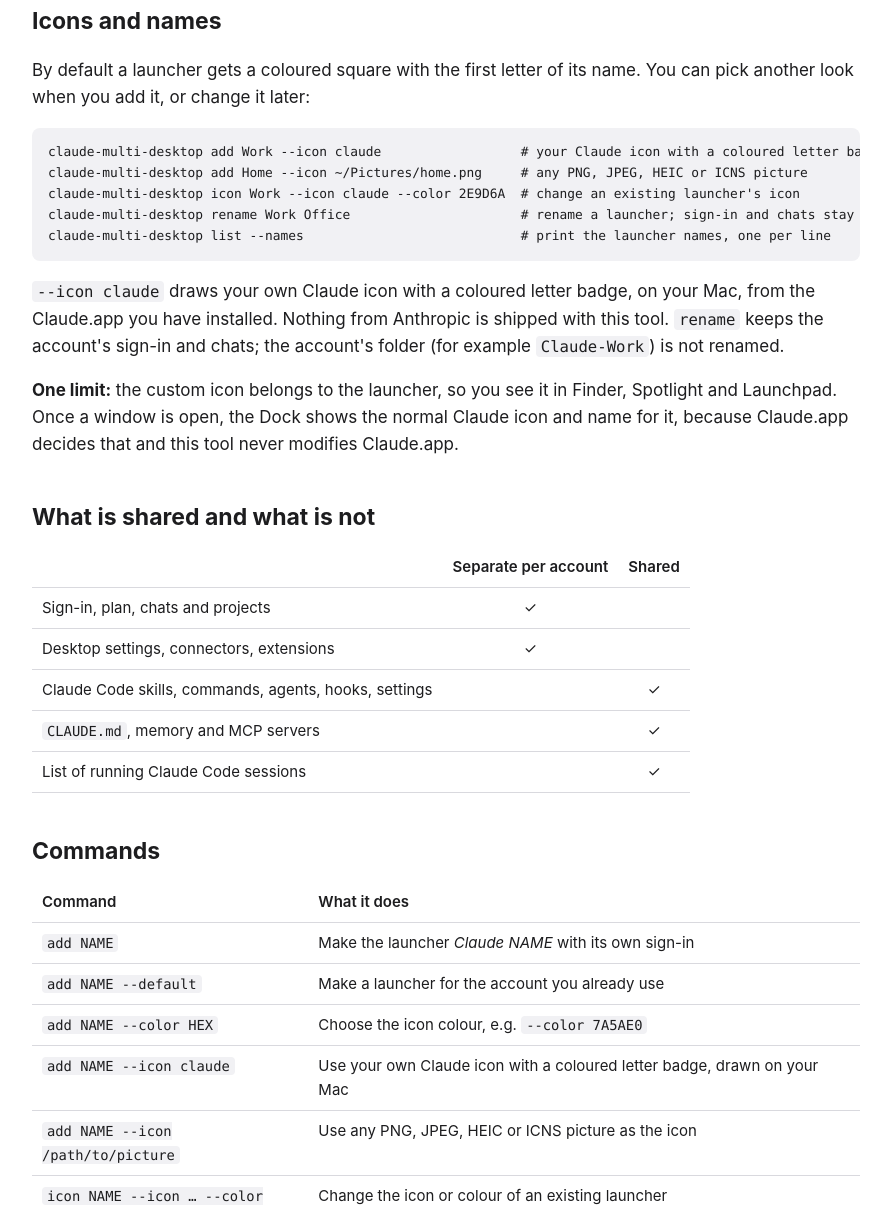
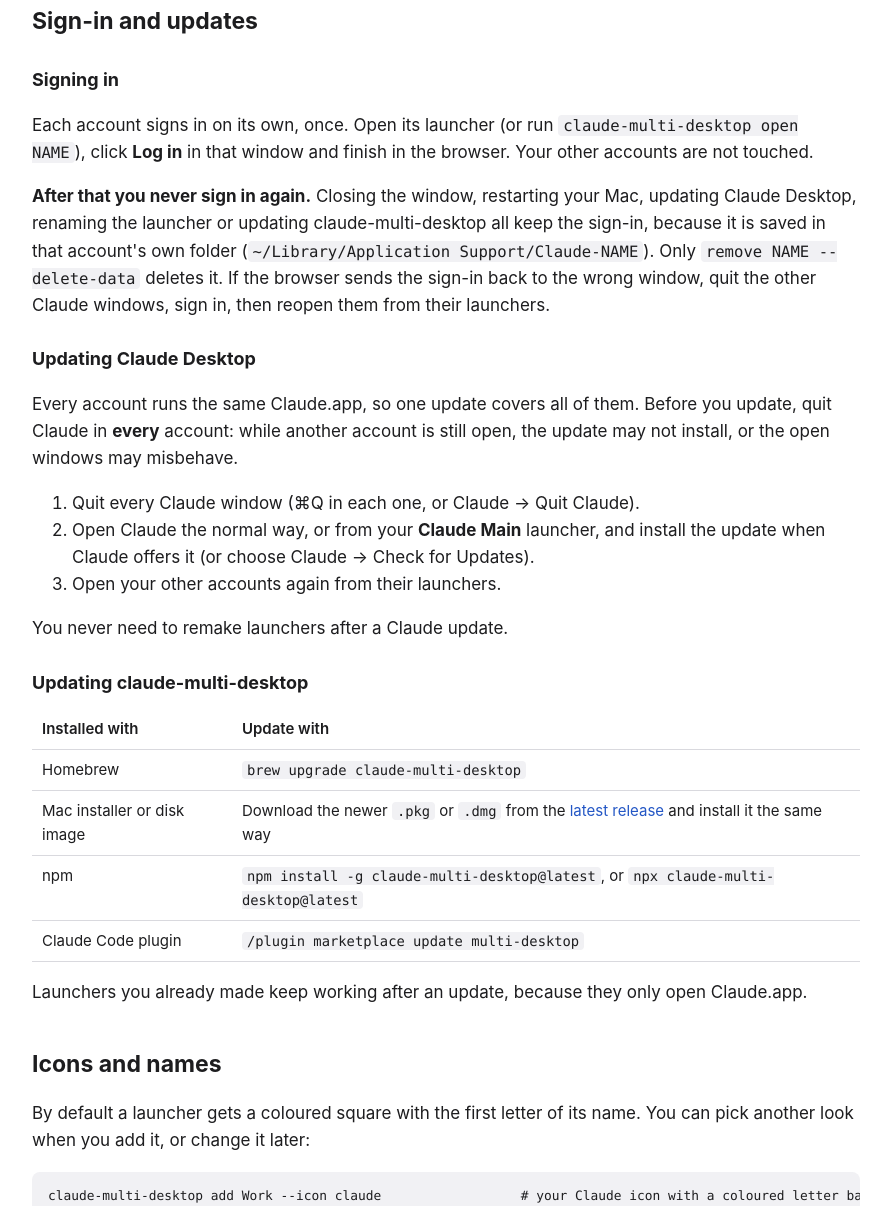
Before and after one commit to jackson-cmd/claude-multi-desktop, a website: page site/index.html in a window 1280 px wide. Shown: the part 3783-4989 px from the top of the page, without its empty margins (194-1085 px from the left). Drawn offline with Linux system fonts and the light colour scheme.

Commit message:
Docs: how sign-in and updates work with several accounts (#5)
* Docs: how sign-in and updates work with several accounts

Each account signs in once in its own window; quit Claude in every account before updating Claude Desktop, since one Claude.app serves them all; how to update claude-multi-desktop for each install method. README, the website and llms.txt.

* Docs: say that each account signs in once and never again

```diff
--- a/site/index.html
+++ b/site/index.html
@@ -149,6 +149,28 @@ echo 'export PATH="$HOME/.local/bin:$PATH"' &gt;&gt; ~/.zshrc   # then open a ne
 cd claude-multi-desktop
 ./claude-multi-desktop add Work</code></pre>
 
+  <h2 id="sign-in-and-updates">Sign-in and updates</h2>
+  <h3>Signing in</h3>
+  <p>Each account signs in on its own, once. Open its launcher (or run <code>claude-multi-desktop open NAME</code>), click <strong>Log in</strong> in that window and finish in the browser. Your other accounts are not touched.</p>
+  <p><strong>After that you never sign in again.</strong> Closing the window, restarting your Mac, updating Claude Desktop, renaming the launcher or updating claude-multi-desktop all keep the sign-in, because it is saved in that account's own folder (<code>~/Library/Application Support/Claude-NAME</code>). Only <code>remove NAME --delete-data</code> deletes it. If the browser sends the sign-in back to the wrong window, quit the other Claude windows, sign in, then reopen them from their launchers.</p>
+  <h3>Updating Claude Desktop</h3>
+  <p>Every account runs the same Claude.app, so one update covers all of them. Before you update, quit Claude in <strong>every</strong> account: while another account is still open, the update may not install, or the open windows may misbehave.</p>
+  <ol>
+    <li>Quit every Claude window (⌘Q in each one, or Claude → Quit Claude).</li>
+    <li>Open Claude the normal way, or from your <strong>Claude Main</strong> launcher, and install the update when Claude offers it (or choose Claude → Check for Updates).</li>
+    <li>Open your other accounts again from their launchers.</li>
+  </ol>
+  <p>You never need to remake launchers after a Claude update.</p>
+  <h3>Updating claude-multi-desktop</h3>
+  <table>
+    <tr><th>Installed with</th><th>Update with</th></tr>
+    <tr><td>Homebrew</td><td><code>brew upgrade claude-multi-desktop</code></td></tr>
+    <tr><td>Mac installer or disk image</td><td>Download the newer <code>.pkg</code> or <code>.dmg</code> from the <a href="https://github.com/jackson-cmd/claude-multi-desktop/releases/latest">latest release</a> and install it the same way</td></tr>
+    <tr><td>npm</td><td><code>npm install -g claude-multi-desktop@latest</code>, or <code>npx claude-multi-desktop@latest</code></td></tr>
+    <tr><td>Claude Code plugin</td><td><code>/plugin marketplace update multi-desktop</code></td></tr>
+  </table>
+  <p>Launchers you already made keep working after an update, because they only open Claude.app.</p>
+
   <h2 id="icons-and-names">Icons and names</h2>
   <p>By default a launcher gets a coloured square with the first letter of its name. You can pick another look when you add it, or change it later:</p>
 <pre><code>claude-multi-desktop add Work --icon claude                  # your Claude icon with a coloured letter badge
--- a/site/llms.txt
+++ b/site/llms.txt
@@ -11,6 +11,7 @@ Version 0.1.2. Every method needs macOS and Claude Desktop in /Applications.
 - Disk image: the .dmg file from the same release page. Drag "Claude Multi Desktop" to Applications and double-click it; it asks for an account name, an icon style and a colour, makes the launcher and opens it. No Terminal needed. Same Gatekeeper note as the installer; the steps are also in a text file next to the app.
 - npm: `npx claude-multi-desktop add Work` or `npm install -g claude-multi-desktop`
 - Claude Code plugin: `/plugin marketplace add jackson-cmd/claude-multi-desktop`, then `/plugin install account-handoff@multi-desktop`. Its skill `handoff` hands a task to a Claude Code session in another account with ListAgents, SendMessage and `claude-multi-desktop peers`, and refuses to move work because an account hit a usage limit. It does not install the command itself.
+- Updates: quit Claude in every account before updating Claude Desktop (one update covers all accounts; launchers keep working). Update the tool with `brew upgrade claude-multi-desktop` or `npm install -g claude-multi-desktop@latest`.
 - curl or git clone: see the README at https://github.com/jackson-cmd/claude-multi-desktop
 
 ## Commands
```
Also changed, not shown: README.md.
